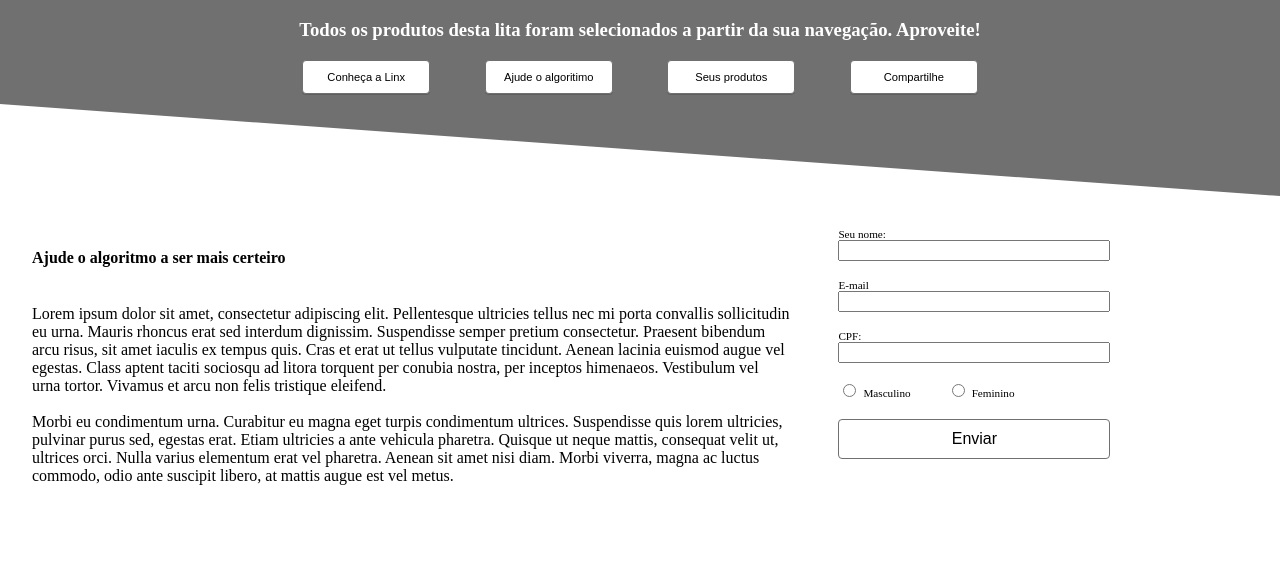
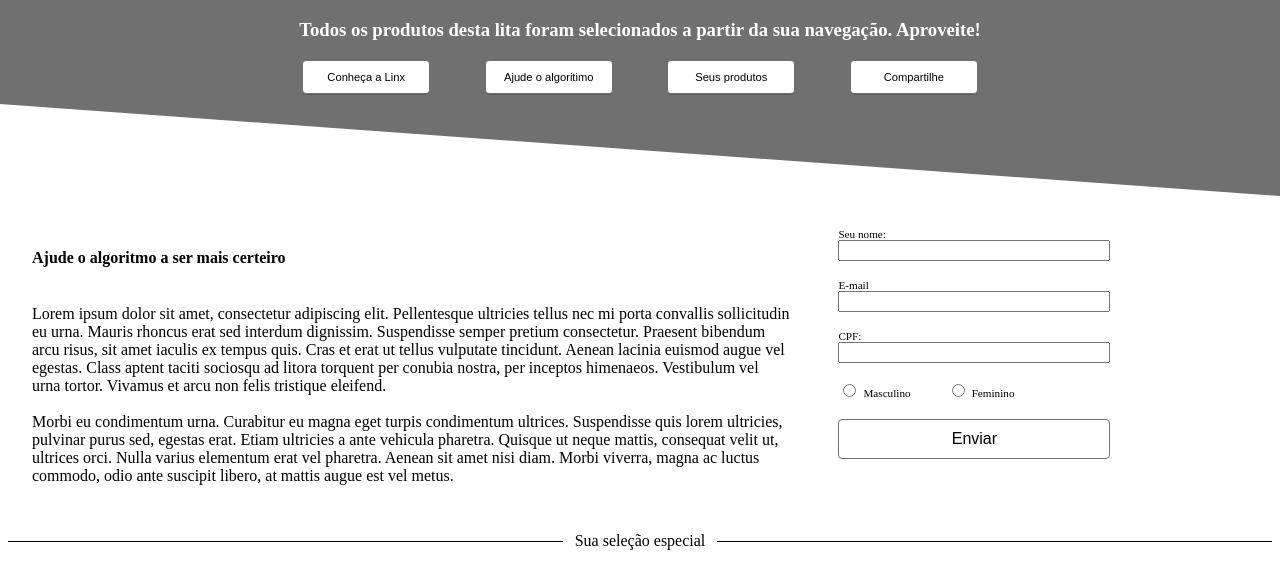
Before and after one commit to rafaelazappe/linx-challenge, a website: page index.html in a window 1280 px wide. Shown: the part 172-760 px from the top of the page. Drawn offline with Linux system fonts and the light colour scheme.

Commit message:
feature: implementação do separador do HTML

```diff
--- a/css/linx.css
+++ b/css/linx.css
@@ -111,6 +111,30 @@ input {
 }
 /****** Head Messages *****/
 
+/****** Separator *******/
+.separator {
+  display: flex;
+  width: 100%;
+  flex-direction: row;
+  align-items: center;
+  text-align: center;
+  margin-top: 1em;
+  margin-bottom: 1em;
+}
+.separator::before,
+.separator::after {
+  content: "";
+  flex: 1;
+  border-bottom: 1px solid #000;
+}
+.separator::before {
+  margin-right: 0.75em;
+}
+.separator::after {
+  margin-left: 0.75em;
+}
+/****** Separator *******/
+
 /****** Mobile *******/
 @media only screen and (max-width: 768px) {
   /* For mobile phones: */
--- a/index.html
+++ b/index.html
@@ -68,6 +68,7 @@
           <button type="submit">Enviar</button>
       </form>
     </div>
+    <div class="separator">Sua seleção especial</div>
   </body>
 
 </html>
```
